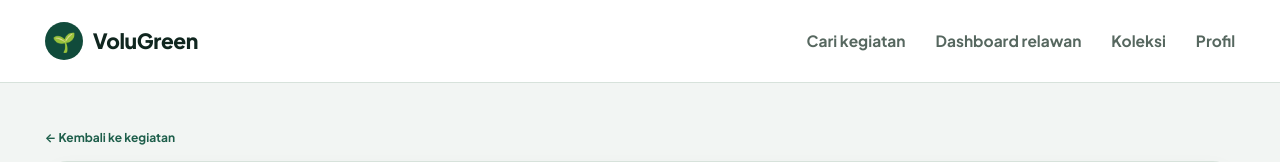
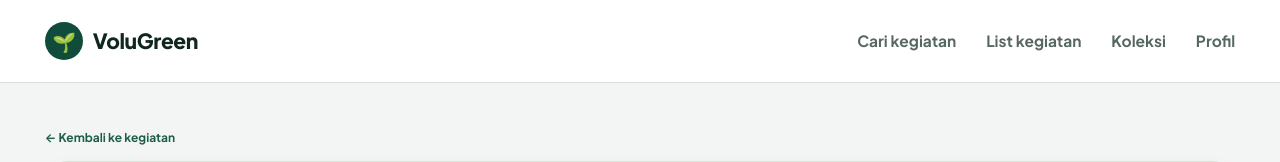
Before and after one commit to Kelompok-3-Kelas-D/VoluGreen, a Django app: page /eksplorasi/kegiatan/1/ in a window 1280 px wide. Shown: the top 162 px of the page. Run offline with Django 5.2, Linux system fonts and the light colour scheme; a user stored in the database is signed in; data comes from the database, SQL or seed files in the repository; tables that the repository leaves empty hold one stand-in row (values such as "Sample post").

Commit message:
Revert eksplorasi files to pre-merge state (keep only admin changes)

```diff
--- a/eksplorasi/views.py
+++ b/eksplorasi/views.py
@@ -35,7 +35,7 @@ def index(request):
         collection_list = list(request.user.koleksi.all())
         saved_rows = KoleksiKegiatan.objects.filter(
             pengguna=request.user, kegiatan__in=kegiatan_list
-        ).values_list("kegiatan__pk", "pk")
+        ).values_list("kegiatan_id", "pk")
         for activity_id, collection_id in saved_rows:
             saved_ids.add(activity_id)
             saved_collections.setdefault(activity_id, set()).add(collection_id)
--- a/static/css/eksplorasi.css
+++ b/static/css/eksplorasi.css
@@ -5,8 +5,6 @@
 .explore-top nav a,.explore-top nav button{position:relative;color:var(--ink-2);font-weight:700;text-decoration:none;white-space:nowrap}
 .explore-top nav a:hover,.explore-top nav a[aria-current=page]{color:var(--green)}
 .explore-top nav a[aria-current=page]:after{position:absolute;right:0;bottom:-27px;left:0;height:4px;border-radius:4px 4px 0 0;background:var(--yellow);content:""}
-.volunteer-explore-top-inner .app-nav{display:flex;min-width:0}
-@media(max-width:960px){.volunteer-explore-top-inner{flex-wrap:wrap;gap:8px 16px;padding-block:10px}.volunteer-explore-top-inner .app-nav{order:3;width:100%;margin:0;gap:18px;overflow-x:auto;padding:2px 0 5px;scrollbar-width:thin}.volunteer-explore-top-inner .app-tools{margin-left:auto}}
 .explore-register{padding:9px 16px;border:1px solid var(--line);cursor:pointer}
 .explore-top nav .explore-login{display:inline-flex;align-items:center;justify-content:center;min-height:40px;padding:8px 17px;border:1px solid var(--green);border-radius:999px;background:var(--green);color:#fff;font-weight:800}
 .explore-top nav .explore-login:hover{background:var(--green-deep);color:#fff}
--- a/templates/eksplorasi/detail.html
+++ b/templates/eksplorasi/detail.html
@@ -10,7 +10,7 @@
     <link rel="stylesheet" href="https://fonts.googleapis.com/css2?family=Plus+Jakarta+Sans:wght@400;500;600;700;800&display=swap">
     <link rel="stylesheet" href="{% static 'css/style.css' %}?v=13">
     <link rel="stylesheet" href="{% static 'css/app-shell.css' %}?v=2">
-    <link rel="stylesheet" href="{% static 'css/eksplorasi.css' %}?v=11">
+    <link rel="stylesheet" href="{% static 'css/eksplorasi.css' %}?v=10">
     <link rel="stylesheet" href="https://unpkg.com/leaflet@1.9.4/dist/leaflet.css" crossorigin="">
     </head>
     <body class="explore-body">
@@ -18,9 +18,9 @@
         <div class="wrap {% if request.user.is_authenticated and request.user.profile.role == 'volunteer' %}volunteer-explore-top-inner{% else %}explore-top-inner{% endif %}">
         <a class="logo" href="{% url 'main:home' %}"><span class="logo-mark" aria-hidden="true">🌱</span>VoluGreen</a>
         <nav class="{% if request.user.is_authenticated and request.user.profile.role == 'volunteer' %}app-nav{% endif %}" aria-label="Navigasi utama">
-            <a href="{% url 'eksplorasi:index' %}">Cari kegiatan</a>
+            <a href="{% url 'eksplorasi:index' %}#kegiatan">Cari kegiatan</a>
             {% if request.user.is_authenticated and request.user.profile.role == 'volunteer' %}
-            <a href="{% url 'volunteer:halaman_dashboard_relawan' %}">Dashboard relawan</a>
+            <a href="{% url 'volunteer:halaman_dashboard_relawan' %}">List kegiatan</a>
             <a href="{% url 'eksplorasi:koleksi_daftar' %}">Koleksi</a>
             <a href="{% url 'main:profile_settings' %}">Profil</a>
             {% elif request.user.is_authenticated %}
```
Also changed, not shown: templates/eksplorasi/index.html (+6 -7 lines).
